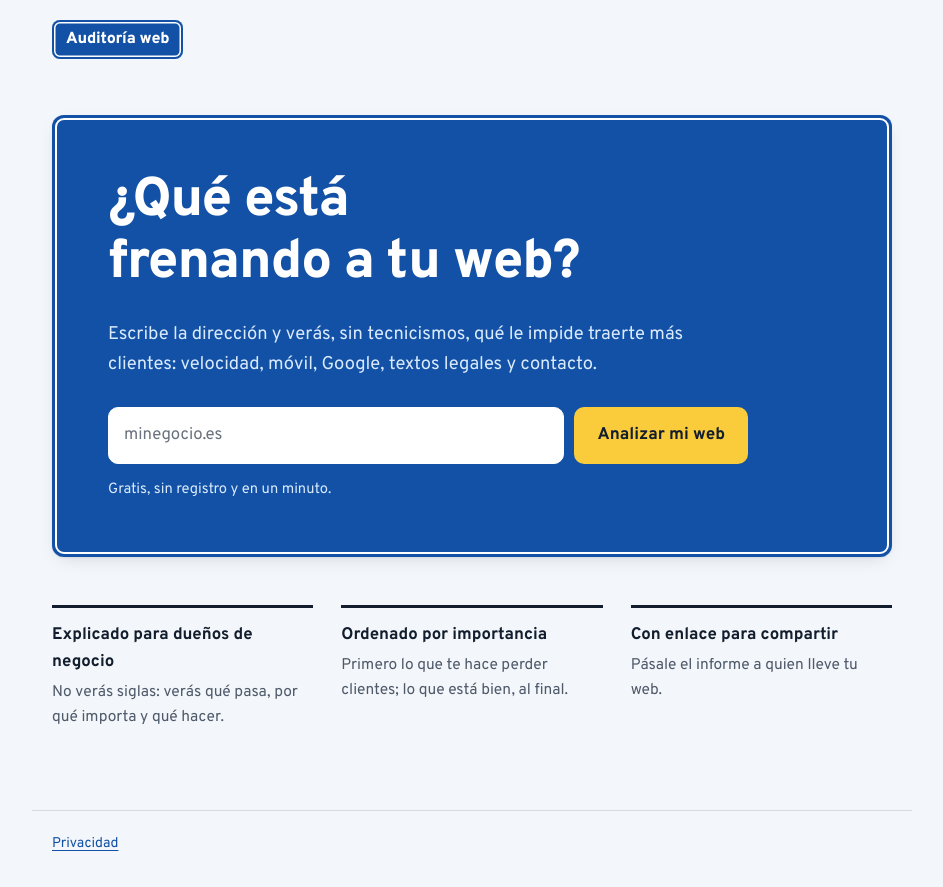
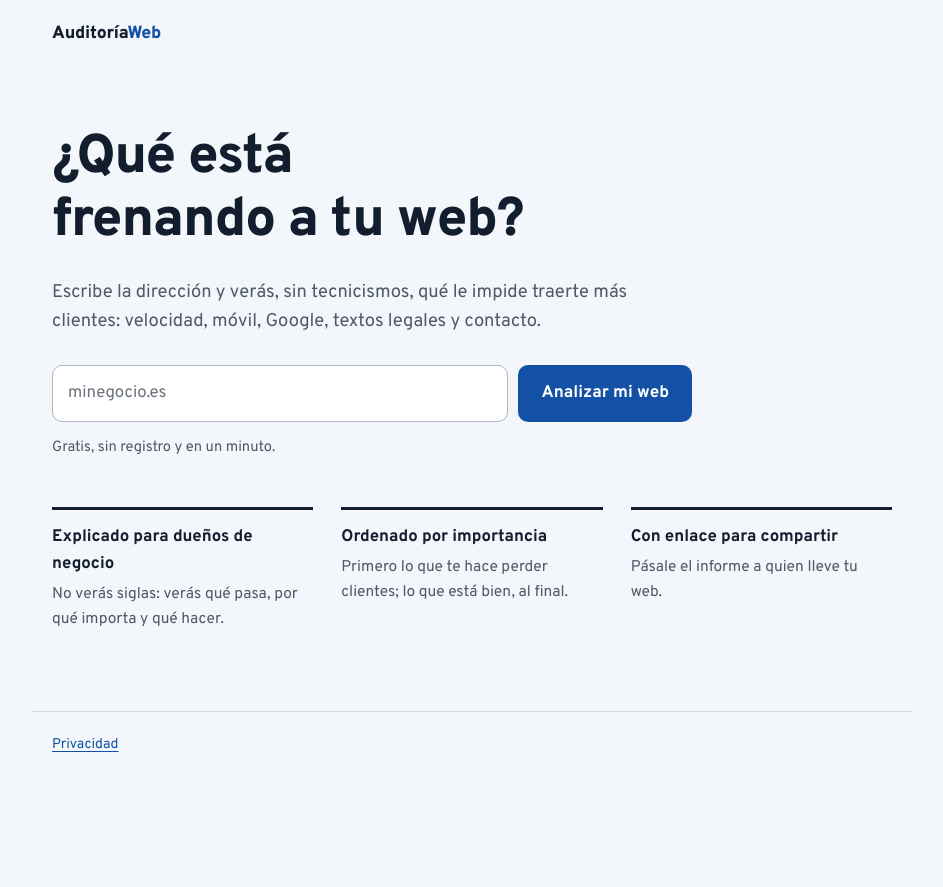
Before and after one commit to deperdomo/auditoria-web, a Next.js app in the folder frontend/: page / in a window 1280 px wide. Shown: the whole page, without its empty margins (168-1111 px from the left). After the commit the page ends 800 px from the top, so only its background shows below. Built offline with nearby package versions, Linux system fonts and the light colour scheme; no server answers.

Commit message:
Tone the redesign down to a clean, sober style

```diff
--- a/frontend/app/globals.css
+++ b/frontend/app/globals.css
@@ -1,5 +1,4 @@
-/* Mundo visual: señalización de carretera. Azul de cartel informativo, amarillo de obras para la acción
-   principal, y el estado de cada hallazgo con forma de señal además de color. */
+/* Diseño sobrio: un solo color de acción (azul), neutros fríos y los tres colores de estado. */
 :root {
   --tinta: oklch(0.23 0.035 258);
   --tinta-suave: oklch(0.46 0.03 258);
@@ -9,8 +8,6 @@
   --senal: oklch(0.45 0.15 258);
   --senal-oscura: oklch(0.38 0.14 258);
   --senal-texto: oklch(0.93 0.03 250);
-  --obras: oklch(0.86 0.16 90);
-  --obras-hover: oklch(0.82 0.17 85);
   --mal: oklch(0.52 0.19 30);
   --mal-fondo: oklch(0.96 0.025 30);
   --mal-borde: oklch(0.86 0.07 30);
@@ -37,7 +34,7 @@ body {
   caret-color: var(--senal);
   accent-color: var(--senal);
 }
-::selection { background: oklch(0.86 0.16 90 / 0.6); color: var(--tinta); }
+::selection { background: oklch(0.85 0.06 255); color: var(--tinta); }
 main { max-width: 880px; margin: 0 auto; padding: 32px 20px 80px; }
 h1, h2, h3 { line-height: 1.15; margin: 0 0 0.45em; letter-spacing: -0.02em; text-wrap: balance; font-weight: 800; }
 h1 { font-size: clamp(2rem, 6vw, 3.4rem); }
@@ -48,19 +45,10 @@ a { color: var(--senal); text-underline-offset: 0.18em; text-decoration-thicknes
 a:hover { text-decoration-thickness: 2px; }
 .oculto { position: absolute; width: 1px; height: 1px; overflow: hidden; clip: rect(0 0 0 0); }
 
-/* Placa: el cartel azul con filete blanco interior */
-.placa {
-  background: var(--senal); color: #fff; border-radius: var(--radio);
-  box-shadow: inset 0 0 0 3px var(--senal), inset 0 0 0 5px #fff, var(--sombra);
-}
 
 .cabecera { max-width: 880px; margin: 0 auto; padding: 20px 20px 0; }
-.marca {
-  display: inline-block; padding: 7px 14px 6px; border-radius: 8px; font-weight: 800; font-size: 1rem;
-  letter-spacing: -0.01em; text-decoration: none; color: #fff; background: var(--senal);
-  box-shadow: inset 0 0 0 2px var(--senal), inset 0 0 0 3.5px #fff;
-}
-.marca:hover { background: var(--senal-oscura); box-shadow: inset 0 0 0 2px var(--senal-oscura), inset 0 0 0 3.5px #fff; }
+.marca { font-weight: 800; font-size: 1.1rem; letter-spacing: -0.01em; text-decoration: none; color: var(--tinta); }
+.marca span { color: var(--senal); }
 .pie {
   max-width: 880px; margin: 0 auto; padding: 22px 20px 32px; border-top: 1px solid var(--linea);
   display: flex; gap: 16px; justify-content: space-between; flex-wrap: wrap;
@@ -80,8 +68,6 @@ button:disabled { opacity: 0.65; cursor: wait; }
 .boton-secundario { background: var(--papel); color: var(--tinta); border-color: var(--linea); }
 .boton-secundario:hover { background: var(--papel); border-color: oklch(0.75 0.03 255); }
 :focus-visible { outline: 3px solid var(--senal); outline-offset: 2px; }
-.placa :focus-visible { outline-color: var(--obras); }
-.placa .oferta :focus-visible, .placa .modal :focus-visible { outline-color: var(--senal); }
 input[type="text"], input[type="email"], input[type="password"] {
   font: inherit; padding: 14px 15px; border: 1px solid oklch(0.78 0.02 255); border-radius: 10px;
   background: #fff; color: var(--tinta); width: 100%;
@@ -91,17 +77,14 @@ input::placeholder { color: oklch(0.55 0.02 255); }
 .nota-pequena { font-size: 0.88rem; color: var(--tinta-suave); }
 
 /* Portada */
-.portada .placa { padding: clamp(28px, 6vw, 56px); margin-top: 3vh; }
+.portada { padding-top: 6vh; }
 .portada h1 { max-width: 13em; }
-.entradilla { font-size: 1.15rem; color: var(--senal-texto); max-width: 34em; }
+.entradilla { font-size: 1.15rem; color: var(--tinta-suave); max-width: 34em; }
 .formulario { display: flex; gap: 10px; flex-wrap: wrap; margin: 28px 0 14px; max-width: 640px; }
 .formulario input { flex: 1 1 260px; }
 @media (max-width: 560px) { .formulario button { width: 100%; } }
-.placa .formulario input { border-color: #fff; font-size: 1.05rem; }
-.placa .formulario button { background: var(--obras); color: var(--tinta); }
-.placa .formulario button:hover { background: var(--obras-hover); }
-.placa .error { color: var(--mal); background: var(--mal-fondo); border-radius: 8px; padding: 8px 12px; }
-.placa-nota { margin: 0; font-size: 0.92rem; color: var(--senal-texto); }
+.formulario input { font-size: 1.05rem; }
+.portada-nota { margin: 0; font-size: 0.92rem; color: var(--tinta-suave); }
 .ventajas { list-style: none; padding: 0; margin: 48px 0 0; display: grid; gap: 28px; grid-template-columns: repeat(auto-fit, minmax(220px, 1fr)); }
 .ventajas li { border-top: 3px solid var(--tinta); padding-top: 14px; color: var(--tinta-suave); font-size: 0.97rem; }
 .ventajas strong { display: block; color: var(--tinta); font-size: 1.05rem; margin-bottom: 4px; }
@@ -120,24 +103,21 @@ input::placeholder { color: oklch(0.55 0.02 255); }
 }
 .resumen > div:last-child { flex: 1 1 260px; min-width: 0; }
 .resumen h1 { font-size: clamp(1.5rem, 4.5vw, 2.2rem); overflow-wrap: anywhere; }
-/* La nota, como una señal de velocidad: aro de color y número grande */
 .dial {
   --c: var(--mejorable-dibujo);
-  width: 128px; height: 128px; border-radius: 50%; flex: none; background: #fff;
-  border: 13px solid var(--c); box-shadow: 0 0 0 1px var(--linea), var(--sombra);
+  width: 124px; height: 124px; border-radius: 50%; flex: none;
+  background: radial-gradient(closest-side, var(--papel) 82%, transparent 83%), conic-gradient(var(--c) var(--pct), var(--linea) 0);
   display: flex; flex-direction: column; align-items: center; justify-content: center;
-  animation: aparecer 0.7s var(--salida) both;
+  animation: aparecer 0.6s var(--salida) both;
 }
 .dial.mal { --c: var(--mal); } .dial.bien { --c: var(--bien); }
 .dial span { font-size: 2.5rem; font-weight: 800; line-height: 1; letter-spacing: -0.03em; color: var(--tinta); font-variant-numeric: tabular-nums; }
 .dial small { font-size: 0.75rem; color: var(--tinta-suave); margin-top: 2px; }
-@keyframes aparecer { from { transform: scale(0.88); } }
+@keyframes aparecer { from { opacity: 0; } }
 .recuento { display: flex; gap: 6px 16px; flex-wrap: wrap; align-items: center; font-size: 0.95rem; color: var(--tinta-suave); font-variant-numeric: tabular-nums; }
 .recuento > span { display: inline-flex; align-items: center; gap: 6px; }
-.senal { width: 14px; height: 14px; flex: none; }
-.senal.mal { fill: var(--mal); }
-.senal.mejorable { fill: var(--mejorable-dibujo); stroke: var(--mejorable); stroke-width: 1; }
-.senal.bien { fill: var(--bien); }
+.punto { display: inline-block; width: 10px; height: 10px; border-radius: 50%; flex: none; }
+.punto.mal { background: var(--mal); } .punto.mejorable { background: var(--mejorable-dibujo); } .punto.bien { background: var(--bien); }
 .acciones { display: flex; gap: 16px; align-items: center; flex-wrap: wrap; margin-top: 6px; }
 .acciones .boton-secundario { padding: 9px 15px; font-size: 0.92rem; }
 .enlace { font-size: 0.92rem; font-weight: 600; }
@@ -166,14 +146,13 @@ details[open] summary { margin-bottom: 4px; }
 details p { margin-top: 6px; color: var(--tinta); padding-left: 14px; border-left: 1px solid var(--linea); }
 
 /* Oferta */
-.ofertas { margin-top: 56px; padding: clamp(24px, 5vw, 40px); }
+.ofertas { background: var(--senal); color: #fff; border-radius: var(--radio); margin-top: 56px; padding: clamp(24px, 5vw, 40px); }
 .ofertas > p { color: var(--senal-texto); }
 .rejilla { display: grid; gap: 14px; grid-template-columns: repeat(auto-fit, minmax(240px, 1fr)); margin-top: 20px; }
 .oferta { background: #fff; color: var(--tinta); border-radius: 10px; padding: 22px; display: flex; flex-direction: column; }
 .oferta p { font-size: 0.97rem; color: var(--tinta-suave); max-width: 60ch; }
 .oferta .precio { font-weight: 800; color: var(--tinta); margin-top: auto; }
-.oferta button { width: 100%; background: var(--obras); color: var(--tinta); }
-.oferta button:hover { background: var(--obras-hover); }
+.oferta button { width: 100%; }
 @media (min-width: 640px) { .oferta button { width: auto; align-self: flex-start; } }
 .velo { position: fixed; inset: 0; background: oklch(0.2 0.04 258 / 0.6); display: flex; align-items: center; justify-content: center; padding: 16px; z-index: 10; animation: fundir 0.2s ease-out; }
 .modal { background: #fff; color: var(--tinta); border-radius: var(--radio); padding: 28px; width: 100%; max-width: 450px; position: relative; box-shadow: 0 24px 60px -12px oklch(0.2 0.04 258 / 0.45); animation: subir 0.35s var(--salida); }
--- a/frontend/app/layout.tsx
+++ b/frontend/app/layout.tsx
@@ -18,7 +18,7 @@ export const metadata: Metadata = {
   twitter: { card: "summary_large_image" },
 };
 
-// Overpass desciende de la tipografía de las señales de carretera. next/font la sirve desde el propio sitio.
+// Overpass: sans clara y legible. next/font la sirve desde el propio sitio, sin peticiones a Google.
 const fuente = Overpass({ subsets: ["latin"], variable: "--fuente", display: "swap" });
 
 const umamiSrc = process.env.NEXT_PUBLIC_UMAMI_SRC;
@@ -30,7 +30,7 @@ export default function RootLayout({ children }: { children: React.ReactNode })
       <body>
         <header className="cabecera">
           <Link href="/" className="marca">
-            Auditoría web
+            Auditoría<span>Web</span>
           </Link>
         </header>
         <main>{children}</main>
--- a/frontend/app/page.tsx
+++ b/frontend/app/page.tsx
@@ -27,15 +27,13 @@ export default function Inicio() {
         type="application/ld+json"
         dangerouslySetInnerHTML={{ __html: JSON.stringify(datosEstructurados) }}
       />
-      <div className="placa">
       <h1>¿Qué está frenando a tu web?</h1>
       <p className="entradilla">
         Escribe la dirección y verás, sin tecnicismos, qué le impide traerte más clientes: velocidad, móvil,
         Google, textos legales y contacto.
       </p>
       <FormularioUrl />
-        <p className="placa-nota">Gratis, sin registro y en un minuto.</p>
-      </div>
+      <p className="portada-nota">Gratis, sin registro y en un minuto.</p>
       <ul className="ventajas">
         <li>
           <strong>Explicado para dueños de negocio</strong>
--- a/frontend/components/Ofertas.tsx
+++ b/frontend/components/Ofertas.tsx
@@ -54,7 +54,7 @@ export default function Ofertas({ auditId, dominio }: { auditId: string; dominio
   }
 
   return (
-    <section className="ofertas placa">
+    <section className="ofertas">
       <h2>¿Quieres que te ayude?</h2>
       <p>Puedo corregir los fallos del informe de {dominio}.</p>
       <div className="rejilla">
```
Also changed, not shown: frontend/app/opengraph-image.tsx (+4 -7 lines), frontend/components/Informe.tsx (+5 -6 lines), frontend/components/Senal.tsx (deleted, +0 -17 lines), frontend/app/icon.svg. Lines whose indentation alone changed are shown as unchanged.
